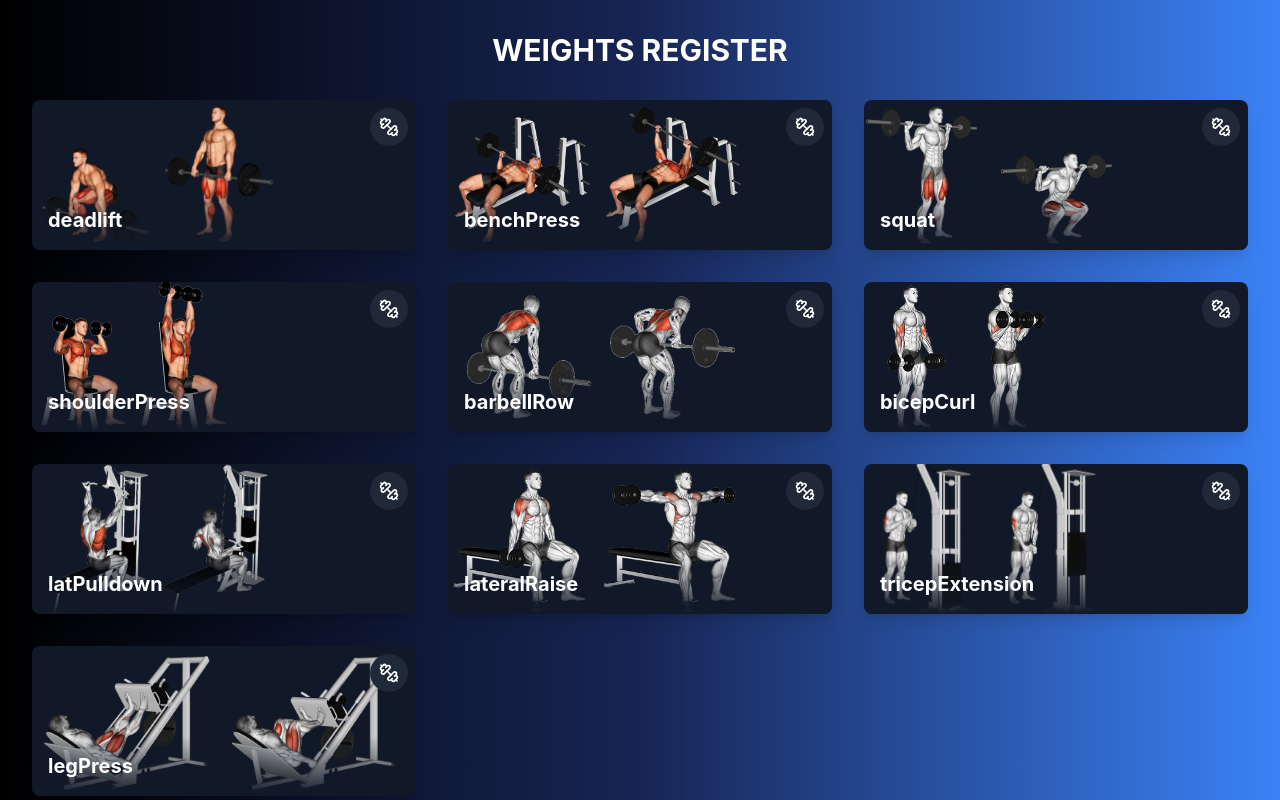
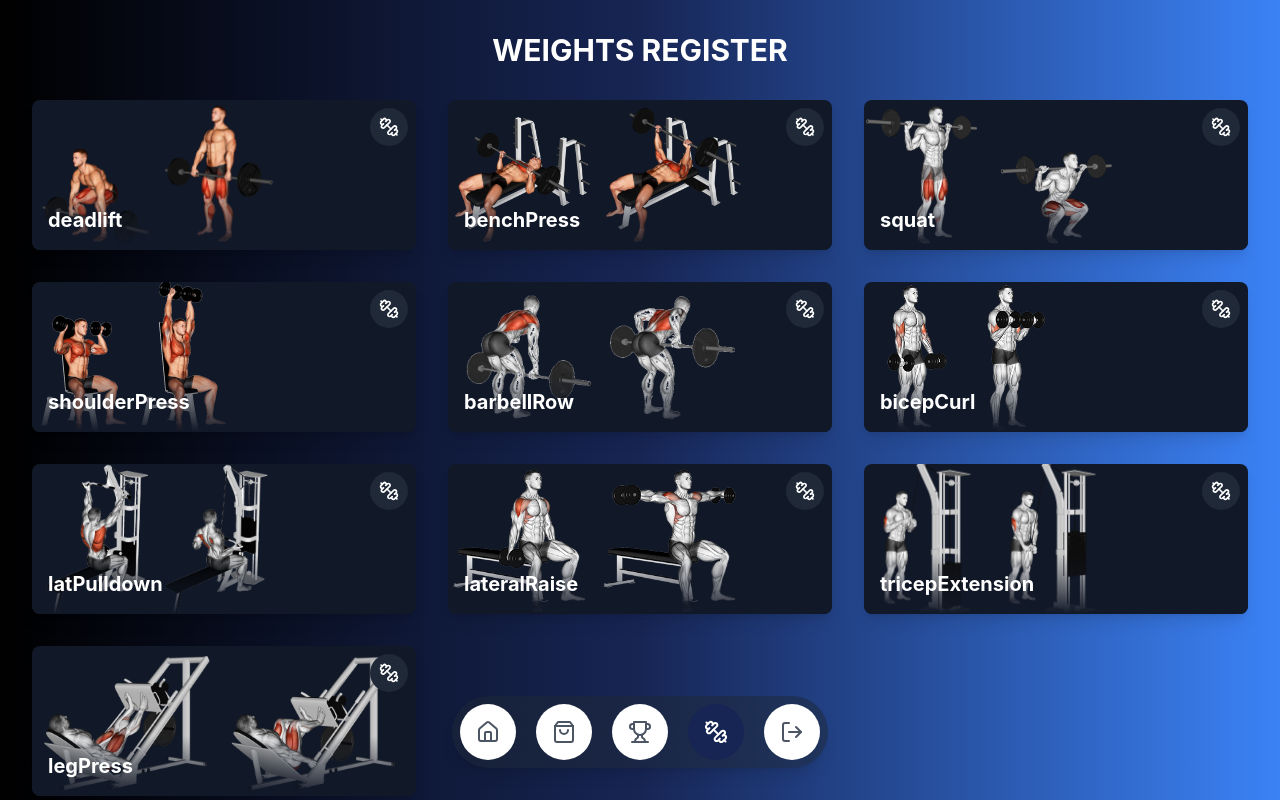
Before and after one commit to DavidCT9/Lift_Legends_Project, a React (Vite) app in the folder client/: page /Weights in a window 1280 px wide. Shown: the top 800 px of the page. Built offline with nearby package versions, Linux system fonts and the light colour scheme; no server answers.

Commit message:
Navbar added, login logo bug fixed

```diff
--- a/client/src/App.tsx
+++ b/client/src/App.tsx
@@ -24,7 +24,6 @@ function App() {
           <Route path="/Home" element={<Home />} />
           <Route path="/Weights" element={<Weights />} />
           <Route path="/Leagues" element={<Leagues />} />
-          <Route path="/Market" element={<Market />} />
           <Route path="/avatar" element={
             <Canvas shadows camera={{ position: [0, 0, 6], fov: 30 }} >
               <color attach='background' args={['#ececec']} />
--- a/client/src/components/Home.tsx
+++ b/client/src/components/Home.tsx
@@ -3,6 +3,7 @@ import { Link } from 'react-router-dom';
 import { Canvas } from '@react-three/fiber';
 import { Expierence } from './Experience';
 import axios from 'axios';
+import {Navbar} from './Navbar';
 
 function Home() {
     const [powerPoints, setPowerPoints] = useState(0);
@@ -68,7 +69,7 @@ function Home() {
             {/* Header con avatar, barra de Power Points y logout */}
             <div className="absolute top-4 left-4 flex items-center space-x-4">
                 <img
-                    src="/path-to-avatar-icon.png"
+                    src="../liftLegendsLogo.svg"
                     alt="User Avatar"
                     className="w-12 h-12 rounded-full"
                 />
@@ -85,10 +86,10 @@ function Home() {
                 onClick={handleLogout}
                 className="absolute top-4 right-4 w-10 h-10 rounded-full bg-gray-800 hover:bg-gray-600 flex items-center justify-center"
             >
-                <img src="/path-to-gear-icon.png" alt="Settings" className="w-6 h-6" />
+                <img src="../liftLegendsLogo2.svg" alt="Settings" className="w-12 h-12" />
             </button>
 
-            {/* Botones de navegación ajustados */}
+            {/* Botones de navegación ajustados
             <div className="absolute bottom-20 w-full flex justify-around px-6">
                 <Link
                     to="/market"
@@ -108,7 +109,12 @@ function Home() {
                 >
                     Weights
                 </Link>
+
             </div>
+            */}
+
+            <Navbar currentPath={'/home'}/>
+
         </div>
     );
 }
--- a/client/src/components/Leagues.tsx
+++ b/client/src/components/Leagues.tsx
@@ -1,6 +1,8 @@
 import { useEffect, useState } from 'react';
 import axios from 'axios';
 import './General.css';
+import {Navbar} from './Navbar';
+
 
 type User = {
     username: string;
@@ -86,6 +88,8 @@ function Leagues() {
             ) : (
                 <p>Cargando información de la liga...</p>
             )}
+
+            <Navbar currentPath={'/leagues'}/>
         </div>
     );
 }
--- a/client/src/components/Login.tsx
+++ b/client/src/components/Login.tsx
@@ -70,10 +70,10 @@ function Login() {
             0 0 50px rgba(0, 0, 128, 0.5)
         ` }}>
                 <div className="max-w-md mx-auto text-white">
-                    <div className="flex  sm:mx-auto items-center  justify-center max-w-32">
+                    <div className="flex  mx-auto items-center  justify-center max-w-32">
                         <img src='/liftLegendsLogo.svg'  alt='Logo'/>
                     </div>
-                    <div className="text-center pt-2  text-3xl font-bold">
+                    <div className="text-center pt-3  text-3xl font-bold">
                         Welcome Back!
                     </div>
 
--- /dev/null
+++ b/client/src/components/Navbar.tsx
@@ -0,0 +1,22 @@
+import { Link } from 'react-router-dom';
+import { Home, ShoppingBag, Trophy, Dumbbell, LogOut} from 'lucide-react';
+
+const NavItem = ({ to, icon: Icon, isActive }: { to: string; icon: typeof Home; isActive: boolean }) => (
+  <Link to={to} className={`flex items-center justify-center w-14 h-14 rounded-full ${isActive ? 'bg-blue-950 text-white' : 'bg-white text-gray-600'} transition-colors duration-300`}>
+    <Icon size={24} />
+  </Link>
+);
+
+export const Navbar = ({ currentPath }: { currentPath: string }) => {
+  return (
+    <nav className="fixed bottom-8 left-1/2 transform -translate-x-1/2 bg-gray-800 bg-opacity-50 backdrop-blur-lg rounded-full p-2 shadow-lg">
+      <div className="flex space-x-5">
+        <NavItem to="/home" icon={Home} isActive={currentPath === '/home'} />
+        <NavItem to="/market" icon={ShoppingBag} isActive={currentPath === '/market'} />
+        <NavItem to="/leagues" icon={Trophy} isActive={currentPath === '/leagues'} />
+        <NavItem to="/weights" icon={Dumbbell} isActive={currentPath === '/weights'} />
+        <NavItem to="/" icon={LogOut} isActive={currentPath === '/'} />
+      </div>
+    </nav>
+  );
+};
--- a/client/src/components/Weights.tsx
+++ b/client/src/components/Weights.tsx
@@ -12,6 +12,7 @@ import lateralraiseImg from './ImagesWeights/LateralRaise.png';
 import tricepextensionImg from './ImagesWeights/TricepExtension.png';
 import legpressImg from './ImagesWeights/LegPress.png';
 import ExerciseForm from './ExerciseForm'
+import {Navbar} from './Navbar';
 
 
 type Exercise = {
@@ -130,7 +131,7 @@ function Weights() {
                 />
             ))}
         </div>
-        <div className="flex justify-center mt-6">
+        <div className="flex justify-center mt-6 mb-24">
             <form onSubmit={handleSubmit}>
                 <button
                     type="submit"
@@ -140,6 +141,8 @@ function Weights() {
                 </button>
             </form>
         </div>
+
+        <Navbar currentPath={'/weights'}/>
     </div>
     );
 }
--- a/client/src/index.css
+++ b/client/src/index.css
@@ -19,7 +19,7 @@ a {
   text-decoration: inherit;
 }
 a:hover {
-  color: #535bf2;
+  color: rgb(51, 89, 179);
 }
 
 /*body {
```
